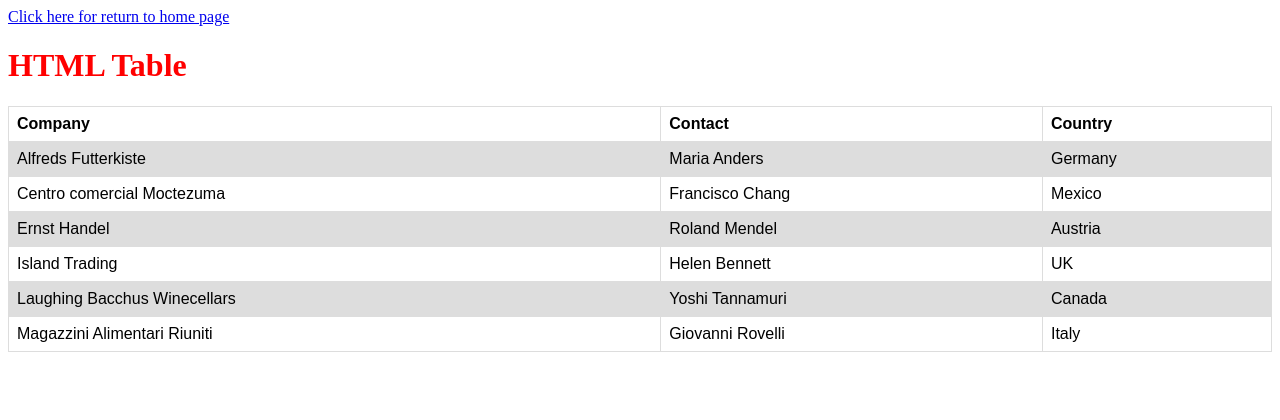
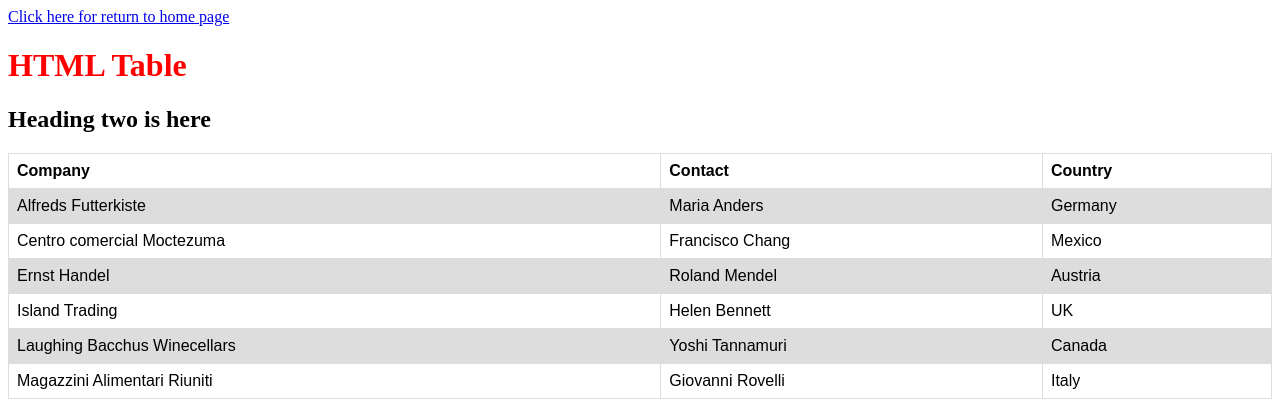
Before and after one commit to jaimikpatel248/wordcount, a Django app: page /about/ in a window 1280 px wide. Shown: the top 420 px of the page. Run offline with Django 3.2, Linux system fonts and the light colour scheme.

Commit message:
Stage testing.

```diff
--- a/templates/about.html
+++ b/templates/about.html
@@ -24,6 +24,8 @@ tr:nth-child(even) {
 <body>
 
 <h1 style="color:red;">HTML Table</h1>
+
+<h2>Heading two is here</h2>
 
 <table>
   <tr>
```
